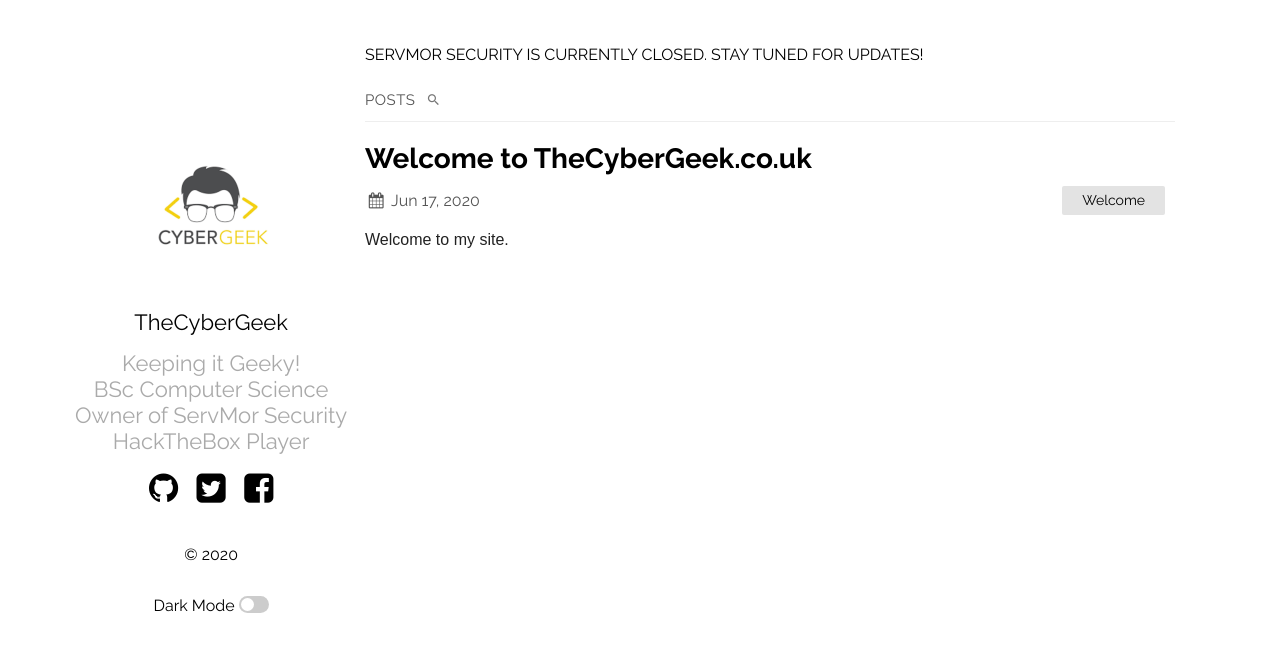
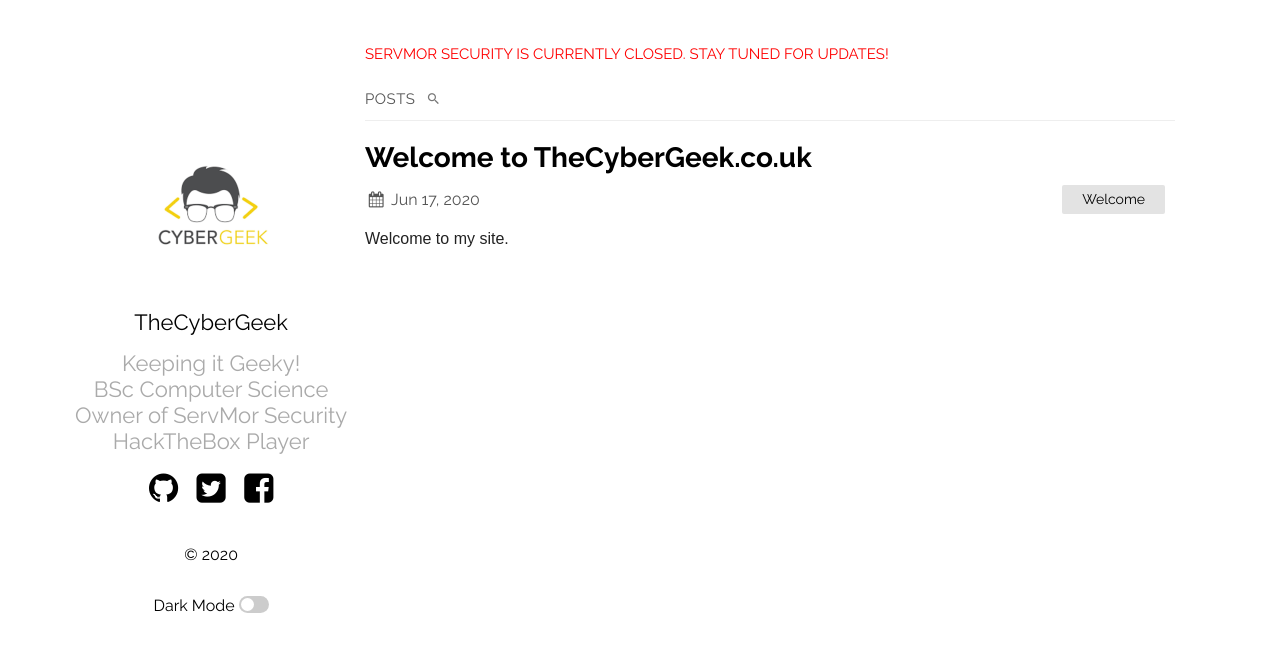
Before and after one commit to TheCyberGeek/TheCyberGeek.github.io, a Jekyll site: the page built from index.md, in a window 1280 px wide. Shown: the top 652 px of the page. Built offline with Jekyll 4.4.1, drawn with Linux system fonts in a browser that asks for light colours.

Commit message:
Update home.html

```diff
--- a/_layouts/home.html
+++ b/_layouts/home.html
@@ -12,7 +12,7 @@ layout: default
 
 <ul class="posts">
 <div>
-  <p>SERVMOR SECURITY IS CURRENTLY CLOSED. STAY TUNED FOR UPDATES!</p>
+  <p style="color:red;font-size:15px;">SERVMOR SECURITY IS CURRENTLY CLOSED. STAY TUNED FOR UPDATES!</p>
 </div>
     <li class="posts-labelgroup" id="posts-labelgroup">
       <h1 id="posts-label">posts</h1>
```
